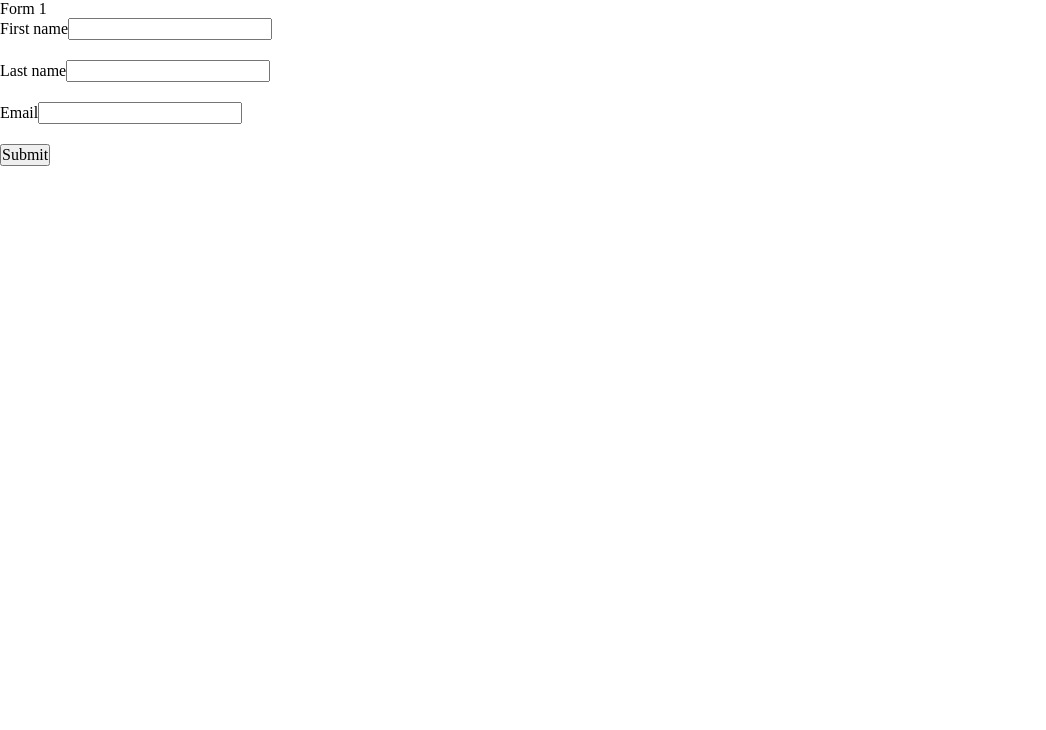
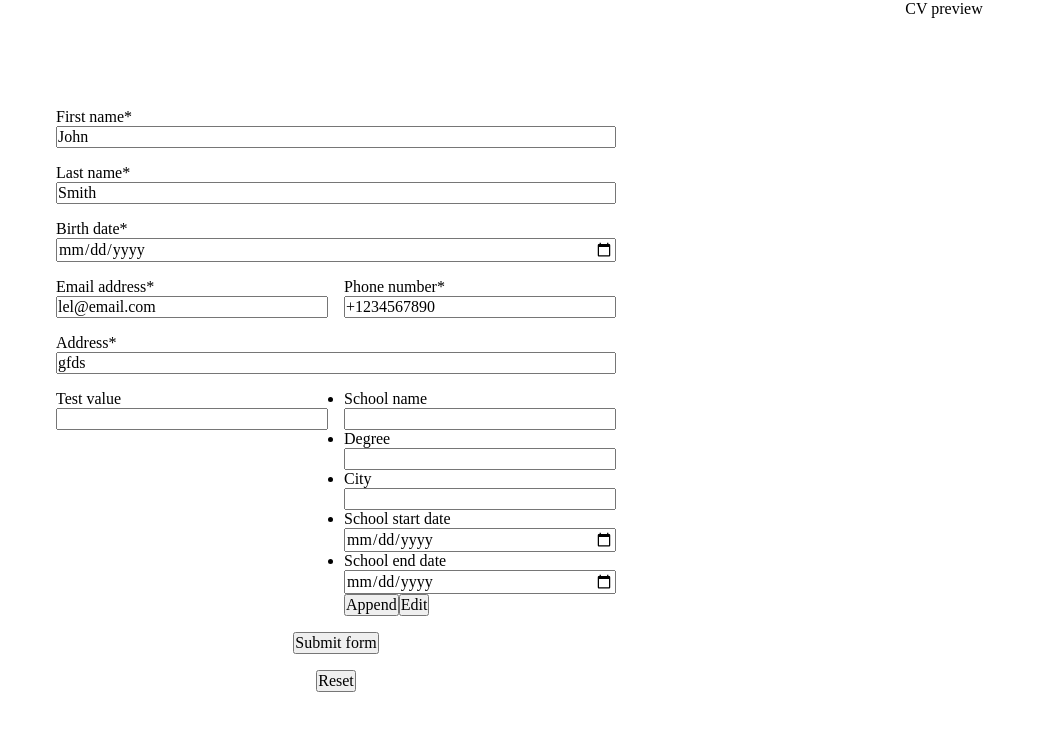
Before and after one commit to DrZero1234/odin_cv_project, a React (Vite) app in the folder cv-project/: page / in a window 1280 px wide. Shown: the top 730 px of the page, without its empty margins (0-1046 px from the left). Built offline with nearby package versions, Linux system fonts and the light colour scheme.

Commit message:
before using field arrays

```diff
--- a/cv-project/src/App.jsx
+++ b/cv-project/src/App.jsx
@@ -1,166 +1,256 @@
-import { useState } from "react";
-import { useForm } from "react-hook-form";
-import { DevTool } from "@hookform/devtools";
+import { Controller, useFieldArray, useForm } from "react-hook-form";
+import { ControlTest } from "./components/ControlTest";
 
-// Example template: https://app.cvmaker.com/#/history/
-
-//EXAMPLE STATE
-
-/*
-
+const defaultValues = {
+  firstName: "John",
+  lastName: "Smith",
+  birthDate: new Date(),
+  gender: "",
+  email: "lel@email.com",
+  phone: "+1234567890",
+  address: "gfds",
+  zipCode: "",
+  city: "",
+  educations: [
     {
-    firstName: "",
-    lastName: "",
-    birthDate: "",
-    email: "",
-    phone: "",
-    address: "",
+      schoolName: "",
+      degree: "",
       city: "",
-    zipCode: "",
-    educations: [
-      /*{
-        schoolName: "",
-        studyType: [High school, Secondary school,College, University],
-        schoolField: "",
-        studyStartDate: "",
-        studyEndDate: "",
-      }
+      schoolStartDate: new Date(),
+      schoolEndDate: new Date(),
+    },
   ],
-    experience: [
-      /*{
+  jobExperience: [
+    {
       companyName: "",
       position: "",
+      jobStartDate: new Date(),
+      jobEndDate: new Date(),
       description: "",
-        workStartDate: "",
-        workEndDate: ""
-      }
+    },
   ],
-  }
-*/
 
-let renderCount = 0;
-
-const defaultValues = {
-  firstName: "",
-  lastName: "",
-  birthDate: "",
-  email: "",
-  phone: "",
-  address: "",
-  city: "",
-  zipCode: "",
-  educations: [],
-  workExperience: [],
+  // TESTING ONLY
+  testValue: "",
 };
 
-function App() {
-  const [disabled, setDisabled] = useState(false);
-  const {
-    register,
-    handleSubmit,
-    watch,
-    formState: { errors },
-    control,
-  } = useForm({
+const App = () => {
+  const { register, control, handleSubmit, reset, watch, formState } =
+    useForm({
       defaultValues,
-    disabled,
-    delayError: 1000,
+      mode: "onBlur",
     });
 
-  const sleep = (delay) => {
-    return new Promise((res) => setTimeout(res, delay));
-  };
+  const { errors, isValid } = formState;
 
-  const onSubmit = async (data) => {
-    setDisabled(true);
-    await sleep(2000);
-    setDisabled(false);
-    await console.log(data);
-  };
+  const { fields, append, remove } = useFieldArray({
+    name: "educations",
+    control,
+    rules: {
+      required: "You need to add at least one education data.",
+    },
+  });
 
-  const onError = (errors) => console.error(errors);
+  console.log(watch());
 
-  const formData = watch();
+  const onSubmit = (data) => console.log(data);
 
-  console.log(formData);
+  const onError = (errors) => console.error("Form error: ", errors);
 
-  renderCount++;
   return (
     <>
-      <h1>Form {renderCount / 2}</h1>
+      <div className="container page--wrapper">
         <form onSubmit={handleSubmit(onSubmit, onError)} noValidate>
-        <div className="form--control">
-          <label>
-            First name
+          <div className="form--field row">
+            <label htmlFor="firstName">First name*</label>
             <input
+              type="text"
+              id="firstName"
               {...register("firstName", {
-                required: "Please fill in this field",
-                minLength: {
-                  value: 4,
-                  message: "This name is too short",
-                },
+                required: "This field is required",
                 maxLength: {
-                  value: 50,
-                  message: "This name is too long",
+                  value: 80,
+                  message: "The name is too long",
                 },
               })}
             />
-          </label>
             <p className="error__msg">{errors.firstName?.message}</p>
           </div>
-        <div className="form--control">
-          <label>
-            Last name
+          <div className="form--field row">
+            <label htmlFor="lastName">Last name*</label>
             <input
+              type="text"
+              id="lastName"
               {...register("lastName", {
-                required: "Please fill in this field",
-                minLength: {
-                  value: 4,
-                  message: "This name is too short",
-                },
+                required: "This field is required",
                 maxLength: {
-                  value: 50,
-                  message: "This name is too long",
+                  value: 80,
+                  message: "The name is too long",
                 },
               })}
             />
-          </label>
             <p className="error__msg">{errors.lastName?.message}</p>
           </div>
-        <div className="form--control">
-          <label>
-            Email
+          <div className="form--field row">
+            <label htmlFor="birthDate">Birth date*</label>
+            <input
+              type="date"
+              id="birthDate"
+              {...register("birthDate", {
+                required: "This field is required",
+                valueAsDate: true,
+              })}
+            />
+            <p className="error__msg">{errors.birthDate?.message}</p>
+          </div>
+          <div className="form--field">
+            <label htmlFor="email">Email address*</label>
             <input
               type="email"
+              id="email"
               {...register("email", {
-                required: "Please fill in this field",
+                required: "This field is required",
+                minLength: {
+                  value: 10,
+                  message:
+                    "Your email is too short (min. 10 characters incl. @,.)",
+                },
                 pattern: {
                   value:
                     /^[a-zA-Z0-9._%±]+@[a-zA-Z0-9.-]+.[a-zA-Z]{2,}$/,
-                  message: "Invalid email format!",
-                },
-                minLength: {
-                  value: 8,
-                  message: "This email is too short (min. chars 8)",
-                },
-                validate: {
-                  notAdmin: (fieldValue) =>
-                    fieldValue !== "admin@example.com" ||
-                    "Enter a different email address",
-                  notBlacklisted: (fieldValue) =>
-                    // Doesnt work since there is no endsWith
-                    fieldValue.split("@")[1] !== "baddomain.com" ||
-                    "This domain is not supported",
+                  message: "Invalid e-mail format",
                 },
               })}
             />
-          </label>
             <p className="error__msg">{errors.email?.message}</p>
           </div>
-        <button type="submit">Submit</button>
-      </form>
+          <div className="form--field">
+            <label htmlFor="phone">Phone number*</label>
+            <input
+              type="tel"
+              id="phone"
+              {...register("phone", {
+                required: "This field is required",
+                pattern: {
+                  value:
+                    /^[\+]?[(]?[0-9]{3}[)]?[-\s\.]?[0-9]{3}[-\s\.]?[0-9]{4,6}$/,
+                  message:
+                    "Invalid phone number format. Example: (+1234567890, 1234567890, 123-456-7890)",
+                },
+              })}
+            />
+            <p className="error__msg">{errors.phone?.message}</p>
+          </div>
+          <div className="form--field row">
+            <label htmlFor="address">Address*</label>
+            <input
+              type="text"
+              id="address"
+              {...register("address", {
+                required: "This field is required",
+              })}
+            />
+            <p className="error__msg">{errors.address?.message}</p>
+          </div>
+          <ControlTest
+            register={register}
+            name="testValue"
+            formState={formState}
+          />
+
+          {/* Educations START */}
+          <ul>
+            {fields.map((field, index) => {
+              return (
+                <>
+                  <div key={field.id}>
+                    <li className="form--field">
+                      <label htmlFor="schoolName">School name</label>
+                      <input
+                        id="schoolName"
+                        type="text"
+                        {...register(
+                          `educations.${index}.schoolName`
+                        )}
+                      />
+                    </li>
+                    <li className="form--field">
+                      <label htmlFor="degree">Degree</label>
+                      <input
+                        id="degree"
+                        type="text"
+                        {...register(`educations.${index}.degree`)}
+                      />
+                    </li>
+                    <li className="form--field">
+                      <label htmlFor="city">City</label>
+                      <input
+                        id="city"
+                        type="text"
+                        {...register(`educations.${index}.city`)}
+                      />
+                    </li>
+                    <li className="form--field">
+                      <label htmlFor="schoolStartDate">
+                        School start date
+                      </label>
+                      <input
+                        id="schoolStartDate"
+                        type="date"
+                        {...register(
+                          `educations.${index}.schoolStartDate`,
+                          { valueAsDate: true }
+                        )}
+                      />
+                    </li>
+                    <li className="form--field">
+                      <label htmlFor="schoolEndDate">
+                        School end date
+                      </label>
+                      <input
+                        id="schoolEndDate"
+                        type="date"
+                        {...register(
+                          `educations.${index}.schoolEndDate`,
+                          { valueAsDate: true }
+                        )}
+                      />
+                    </li>
+                    {index > 0 && (
+                      <button
+                        type="button"
+                        onClick={() => remove(index)}
+                      >
+                        Delete
+                      </button>
+                    )}
+                  </div>
                 </>
               );
-}
+            })}
+            <button type="button" onClick={() => append({})}>
+              Append
+            </button>
+            <button type="button">Edit</button>
+            {errors.educations?.message}
+          </ul>
+          {/* Educations END */}
+          <button
+            type="submit" /*disabled={!isValid ? true : false}*/
+          >
+            Submit form
+          </button>
+          <button onClick={() => reset()}>Reset</button>
+        </form>
+
+        <div className="container">
+          <div className="preview">
+            <h2>CV preview</h2>
+          </div>
+        </div>
+      </div>
+    </>
+  );
+};
 
 export default App;
--- /dev/null
+++ b/cv-project/src/components/ControlTest.jsx
@@ -0,0 +1,19 @@
+import { useController } from "react-hook-form";
+
+export const ControlTest = ({ register, name, formState }) => {
+  const { errors } = formState;
+
+  return (
+    <>
+      <div className="form--field">
+        <label htmlFor={name}>Test value</label>
+        <input
+          type="text"
+          id={name}
+          {...register(name, { required: "This field is required" })}
+        />
+        <p className="error__msg">{errors[name]?.message}</p>
+      </div>
+    </>
+  );
+};
--- a/cv-project/src/index.css
+++ b/cv-project/src/index.css
@@ -45,14 +45,44 @@ p {
   /* Prevents orphans on lines */
 }
 
+.container {
+  max-width: 1600px;
+  margin: 0 auto;
+}
+
+.page--wrapper{
+  width: 95%;
+  min-height: 100vh;
+  display: grid;
+  grid-template-columns: repeat(2,1fr);
+}
+
 .error__msg{
   color: red;
   font-size: .75rem;
   text-align: left;
 }
 
-.form--control{
-  margin-bottom: 20px;
+form{
+  display: grid;
+  grid-template-columns: repeat(2,1fr);
+  padding: 1.5em;
+  gap: 1em;
+  height: inherit;
+  align-content: center;
+}
+
+.row,form>button{
+  grid-column: 1 / -1;
+}
+
+input{
+  width: 100%;
+}
+
+button{
+  justify-self: center;
+  align-self: center;
 }
 
 @media (prefers-reduced-motion: no-preference) {
```
Also changed, not shown: cv-project/src/components/ListElement.jsx (added, +10 -0 lines). Lines whose indentation alone changed are shown as unchanged.
